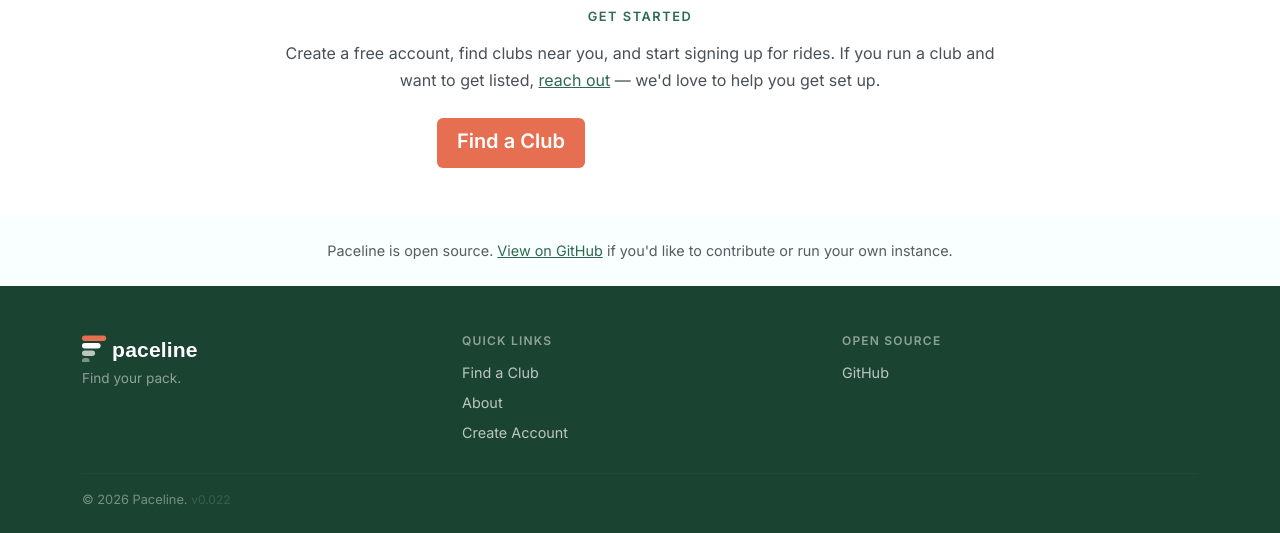
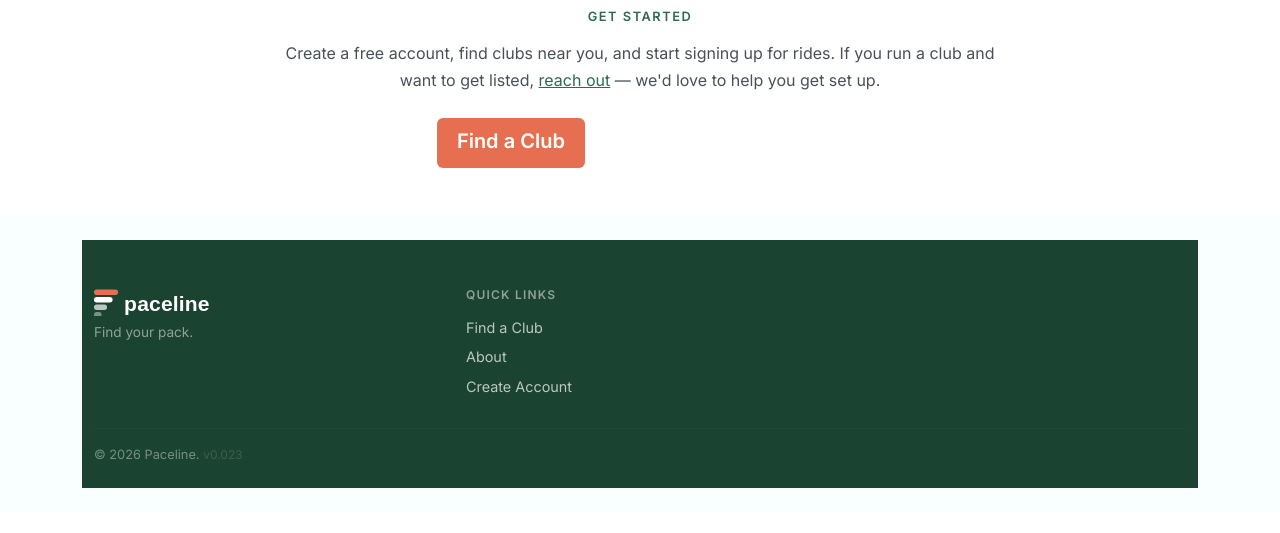
Before and after one commit to 0xPCP/rbc, a Flask app: page /about in a window 1280 px wide. Shown: the part 1217-1750 px from the top of the page. After the commit the page ends 1705 px from the top, so only its background shows below. Run offline with Flask 3, Linux system fonts and the light colour scheme.

Commit message:
v0.023: remove open source and GitHub references
Co-Authored-By: Claude Sonnet 4.6 <noreply@anthropic.com>

```diff
--- a/app/templates/about.html
+++ b/app/templates/about.html
@@ -142,13 +142,6 @@
   <div class="container">
     <div class="row justify-content-center">
       <div class="col-lg-8 text-center">
-        <p class="text-muted mb-0" style="font-size:.9rem">
-          Paceline is open source.
-          <a href="https://github.com/0xPCP/rbc" target="_blank" rel="noopener">View on GitHub</a>
-          if you'd like to contribute or run your own instance.
-        </p>
-      </div>
-    </div>
   </div>
 </div>
 
--- a/app/templates/base.html
+++ b/app/templates/base.html
@@ -107,12 +107,6 @@
           {% endif %}
         </ul>
       </div>
-      <div class="col-md-4">
-        <h6 class="footer-heading">{{ _('Open Source') }}</h6>
-        <ul class="footer-links">
-          <li><a href="https://github.com/0xPCP/rbc" target="_blank" rel="noopener">GitHub</a></li>
-        </ul>
-      </div>
     </div>
     <hr class="footer-hr" />
     <p class="footer-copy">&copy; {{ now.year if now else '2026' }} Paceline. <span class="footer-version">v{{ version }}</span></p>
--- a/app/templates/base_club.html
+++ b/app/templates/base_club.html
@@ -76,12 +76,6 @@
           {% endif %}
         </ul>
       </div>
-      <div class="col-md-4">
-        <h6 class="footer-heading">Open Source</h6>
-        <ul class="footer-links">
-          <li><a href="https://github.com/0xPCP/rbc" target="_blank" rel="noopener">GitHub</a></li>
-        </ul>
-      </div>
     </div>
     <hr class="footer-hr" />
     <p class="footer-copy">&copy; {{ now.year if now else '2026' }} Paceline. <span class="footer-version">v{{ version }}</span></p>
--- a/app/version.py
+++ b/app/version.py
@@ -1 +1 @@
-__version__ = "0.022"
+__version__ = "0.023"
```
